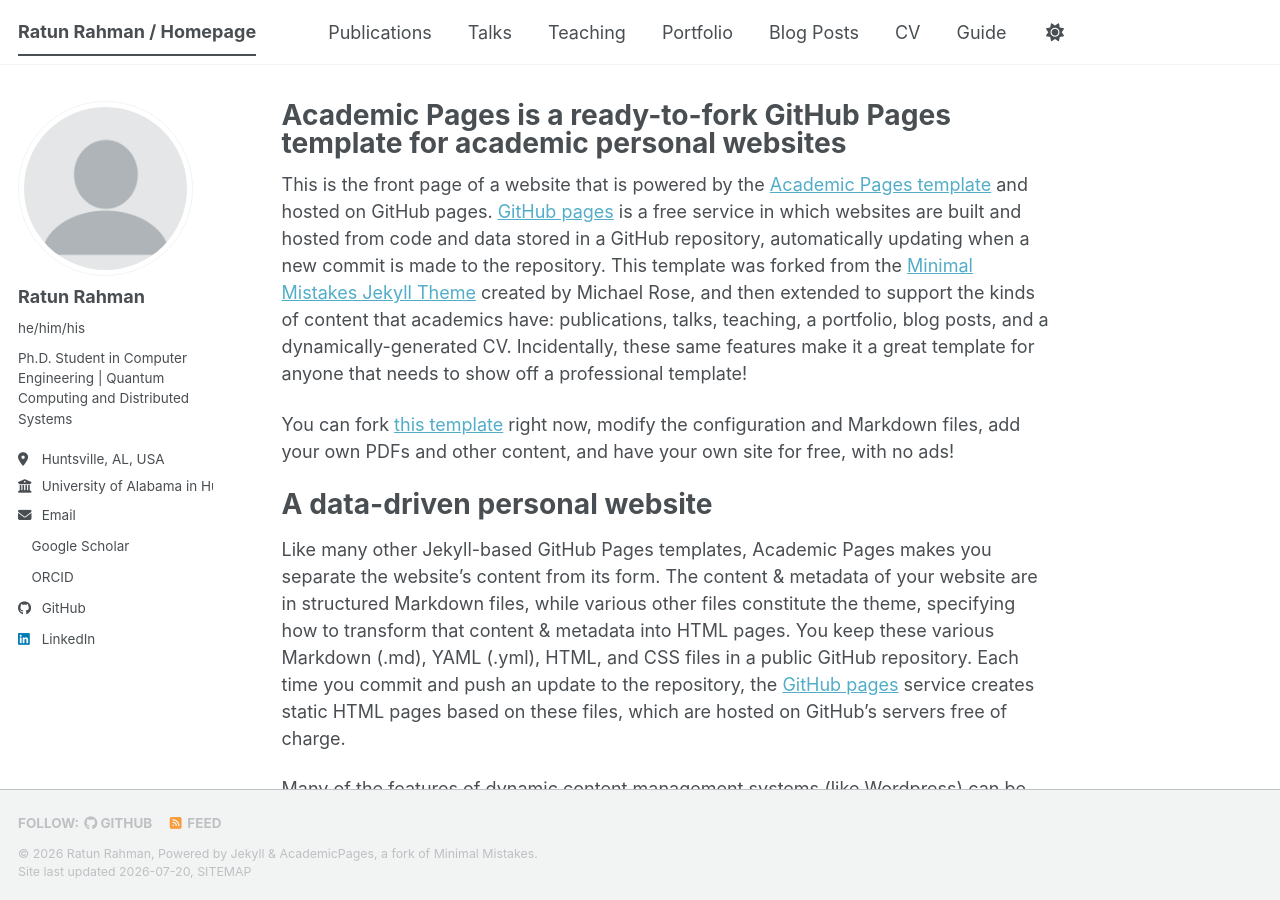
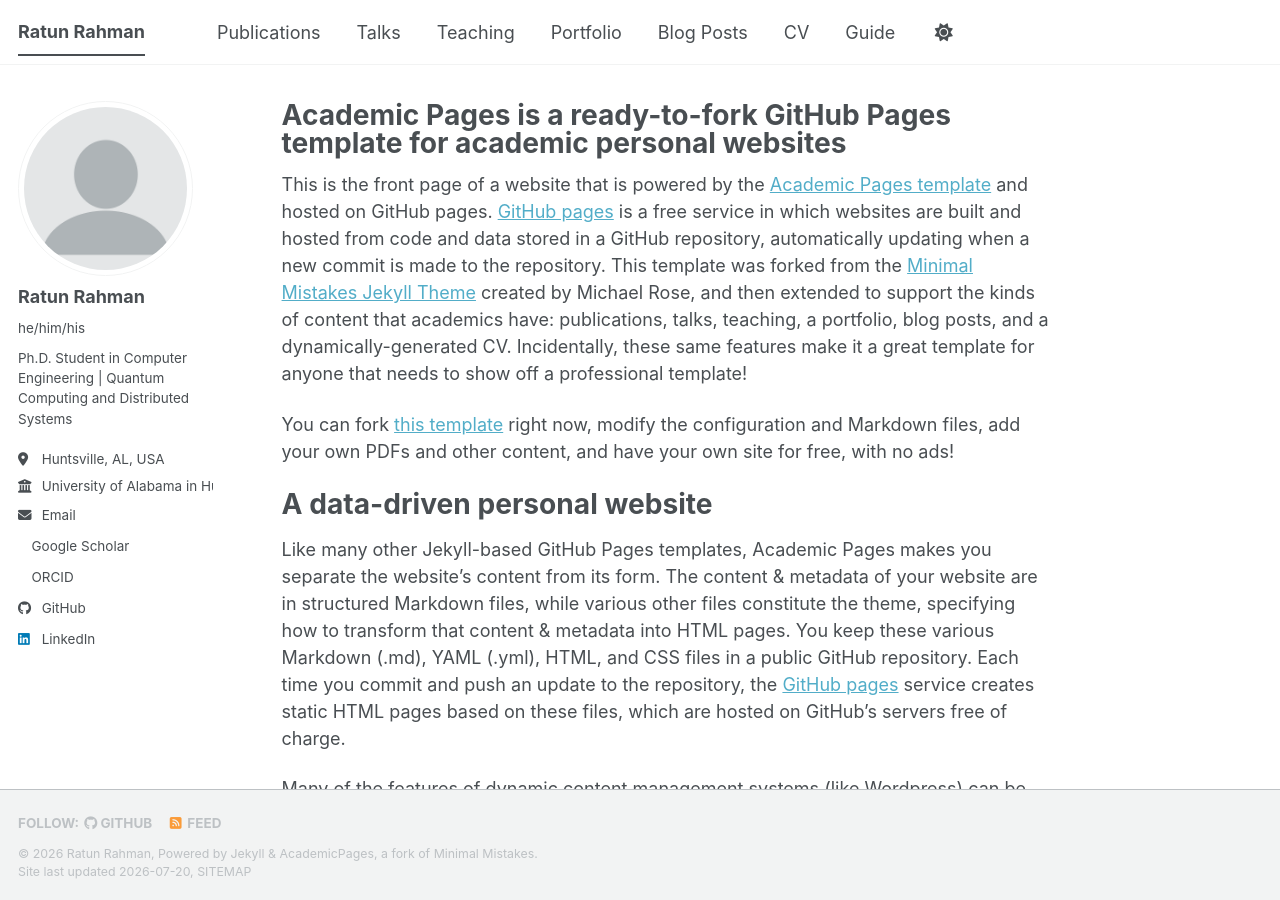
Before and after one commit to Ratun11/ratun11.github.io, a Jekyll site: the page built from _pages/about.md, in a window 1280 px wide and 900 px high. Built offline with Jekyll 4.4.1, drawn with Linux system fonts in a browser that asks for light colours; a style sheet for code colours, icons or effects is not loaded.

Commit message:
Update _config.yml

```diff
--- a/_config.yml
+++ b/_config.yml
@@ -9,7 +9,7 @@
 # Basic Site Settings
 locale                   : "en-US"
 site_theme               : "default" # The available themes options are "default", "air", "sunrise", "mint", "dirt" and "contrast"
-title: "Ratun Rahman / Homepage"
+title: "Ratun Rahman"
 title_separator: "-"
 name: &name "Ratun Rahman"
 description: &description "Personal academic website of Ratun Rahman"
```
